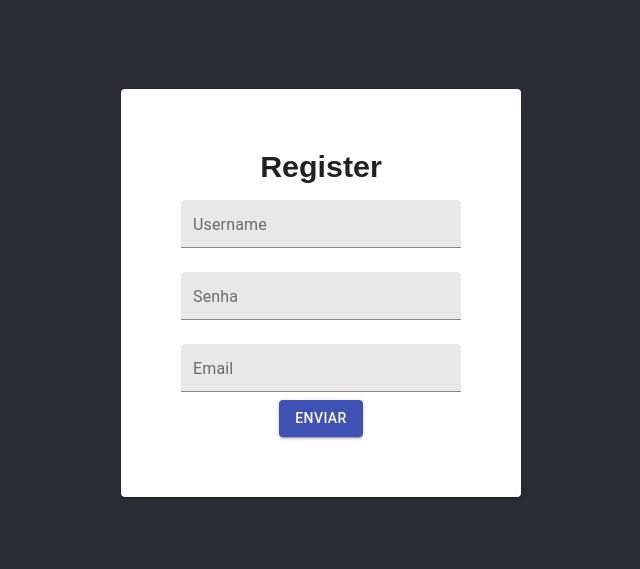
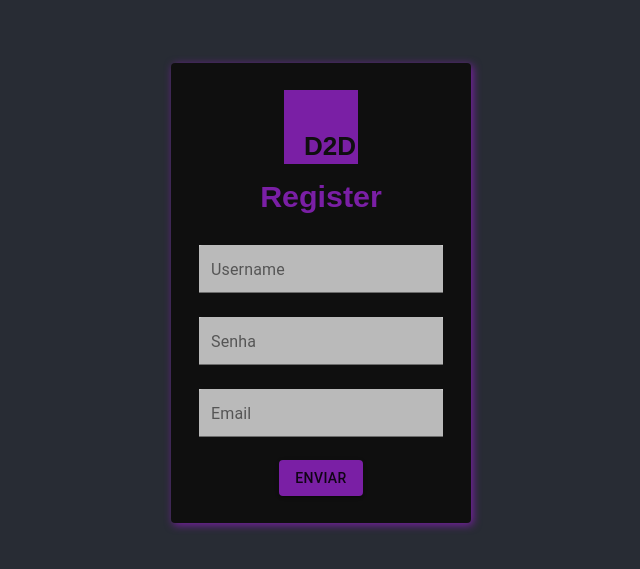
Before and after one commit to viniciusac92/gestao-de-habitos, a React (Create React App) app: page /register in a window 1280 px wide. Shown: the part 107-676 px from the top of the page, without its empty margins (319-959 px from the left). Built offline with nearby package versions, Linux system fonts and the light colour scheme.

Commit message:
feat: styled forms!

```diff
--- a/src/components/LoginForm/index.jsx
+++ b/src/components/LoginForm/index.jsx
@@ -6,7 +6,7 @@ import { useHistory } from "react-router-dom";
 import api from "../../Services/index";
 import { useState } from "react";
 // import { SettingsInputAntennaTwoTone } from "@material-ui/icons";
-import { SpanError } from "./styled";
+import { SpanError, textAreaStyle, buttonStyle } from "./styled";
 
 const LoginForm = () => {
   const [error, setError] = useState(false);
@@ -42,6 +42,7 @@ const LoginForm = () => {
     <form onSubmit={handleSubmit(handleForm)}>
       <div>
         <TextField
+          style={textAreaStyle}
           margin="normal"
           variant="outlined"
           label="Usuário"
@@ -55,6 +56,7 @@ const LoginForm = () => {
       </div>
       <div>
         <TextField
+          style={textAreaStyle}
           margin="normal"
           variant="outlined"
           label="Senha"
@@ -67,8 +69,8 @@ const LoginForm = () => {
           helperText={errors.password?.message}
         />
       </div>
-      <div>
-        <Button type="submit" variant="contained" color="primary">
+      <div style={{ paddingTop: "15px" }}>
+        <Button type="submit" variant="contained" style={buttonStyle}>
           Entrar
         </Button>
       </div>
--- a/src/components/LoginForm/styled.js
+++ b/src/components/LoginForm/styled.js
@@ -1,7 +1,16 @@
 import styled from "styled-components";
+import { currentColor3, neutralColor } from "../../styles/globalStyles";
 
 export const SpanError = styled.span`
-    font-size: 15px;
-    color: red;
-    text-align: center
-`
+  font-size: 15px;
+  color: red;
+  text-align: center;
+`;
+
+export const textAreaStyle = {
+  backgroundColor: neutralColor,
+};
+
+export const buttonStyle = {
+  backgroundColor: currentColor3,
+};
--- a/src/components/Register/index.js
+++ b/src/components/Register/index.js
@@ -5,7 +5,15 @@ import { useState } from "react";
 import * as yup from "yup";
 import api from "../../Services";
 import { Button, TextField } from "@material-ui/core";
-import { CardRegister, TagP } from "./styles";
+import {
+  CardRegister,
+  TagP,
+  titleStyle,
+  textAreaStyle,
+  buttonStyle,
+} from "./styles";
+import { Card } from "@material-ui/core";
+import D2DLogo from "../../styles/D2DLogo";
 
 const Register = () => {
   const history = useHistory();
@@ -43,16 +51,16 @@ const Register = () => {
   };
 
   return (
-    <div>
-      <CardRegister>
-        <h3>Register</h3>
+    <Card raised={true} style={CardRegister}>
+      <D2DLogo />
+      <h3 style={titleStyle}>Register</h3>
       <TextField
         margin="normal"
         variant="filled"
         label="Username"
         name="username"
         size="small"
-          color="primary"
+        style={textAreaStyle}
         inputRef={register}
         error={!!errors.username}
         helperText={errors.username?.message}
@@ -64,7 +72,7 @@ const Register = () => {
         label="Senha"
         name="password"
         size="small"
-          color="primary"
+        style={textAreaStyle}
         inputRef={register}
         error={!!errors.password}
         helperText={errors.password?.message}
@@ -75,7 +83,7 @@ const Register = () => {
         label="Email"
         name="email"
         size="small"
-          color="primary"
+        style={textAreaStyle}
         inputRef={register}
         error={!!errors.email}
         helperText={errors.email?.message}
@@ -85,15 +93,14 @@ const Register = () => {
         <Button
           type="submit"
           variant="contained"
-            color="primary"
+          style={buttonStyle}
           onClick={handleSubmit(handleForm)}
         >
           Enviar
         </Button>
       </div>
       {errMsg && <TagP>Usuário já cadastrado</TagP>}
-      </CardRegister>
-    </div>
+    </Card>
   );
 };
 export default Register;
--- a/src/components/Register/styles.js
+++ b/src/components/Register/styles.js
@@ -1,18 +1,37 @@
 import styled from "styled-components";
-import { Card } from "@material-ui/core";
+import {
+  currentColor3,
+  currentColor1,
+  neutralColor,
+} from "../../styles/globalStyles";
 
-export const CardRegister = styled(Card)`
-  display: flex;
-  flex-direction: column;
-  padding: 15%;
-
-  @media (min-width: 420px) {
-    width: 400px;
-  }
-`;
+export const CardRegister = {
+  display: "flex",
+  flexDirection: "column",
+  justifyContent: "center",
+  alignItems: "center",
+  width: "300px",
+  height: "460px",
+  backgroundColor: currentColor1,
+  boxShadow: `2px 2px 8px ${currentColor3}`,
+};
 
 export const TagP = styled.p`
   font-size: small;
   margin-top: 5%;
   color: red;
 `;
+
+export const titleStyle = {
+  margin: "15px",
+  color: currentColor3,
+};
+
+export const buttonStyle = {
+  backgroundColor: currentColor3,
+  marginTop: "15px",
+};
+
+export const textAreaStyle = {
+  backgroundColor: neutralColor,
+};
--- a/src/pages/LoginPage/index.jsx
+++ b/src/pages/LoginPage/index.jsx
@@ -1,11 +1,14 @@
 import LoginForm from "../../components/LoginForm";
-import { LoginBox } from "./style";
+import { loginCardStyle } from "./style";
+import { Card } from "@material-ui/core";
+import D2DLogo from "../../styles/D2DLogo";
 
 const LoginPage = () => {
   return (
-    <LoginBox>
+    <Card style={loginCardStyle} raised={true}>
+      <D2DLogo />
       <LoginForm />
-    </LoginBox>
+    </Card>
   );
 };
 
--- a/src/pages/LoginPage/style.js
+++ b/src/pages/LoginPage/style.js
@@ -1,7 +1,13 @@
-import { Card } from "@material-ui/core";
 import styled from "styled-components";
+import { currentColor1, currentColor3 } from "../../styles/globalStyles";
 
-export const LoginBox = styled(Card)`
-    display: flex;
-    padding: 20px;
-`
+export const loginCardStyle = {
+  display: "flex",
+  flexDirection: "column",
+  justifyContent: "space-around",
+  alignItems: "center",
+  width: "300px",
+  height: "460px",
+  backgroundColor: currentColor1,
+  boxShadow: `4px 4px 8px ${currentColor3}`,
+};
```
Lines whose indentation alone changed are shown as unchanged.
